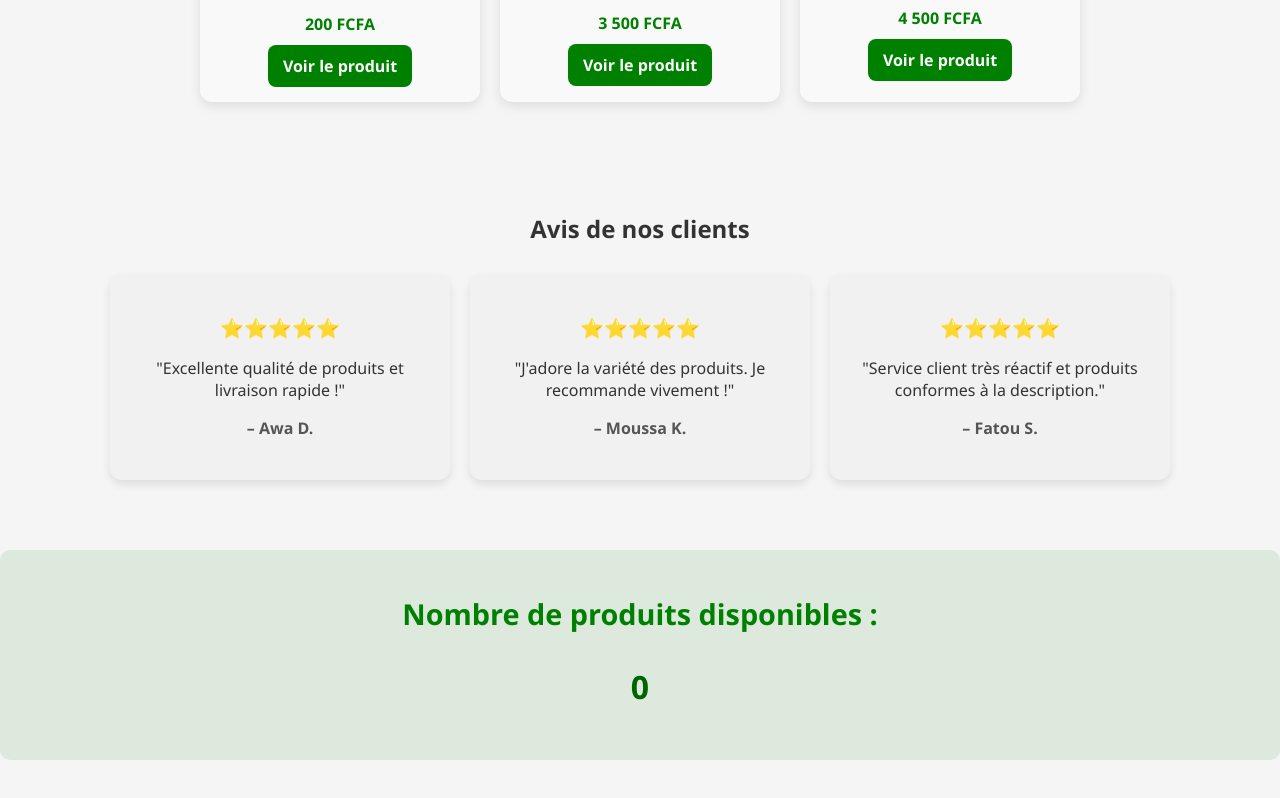
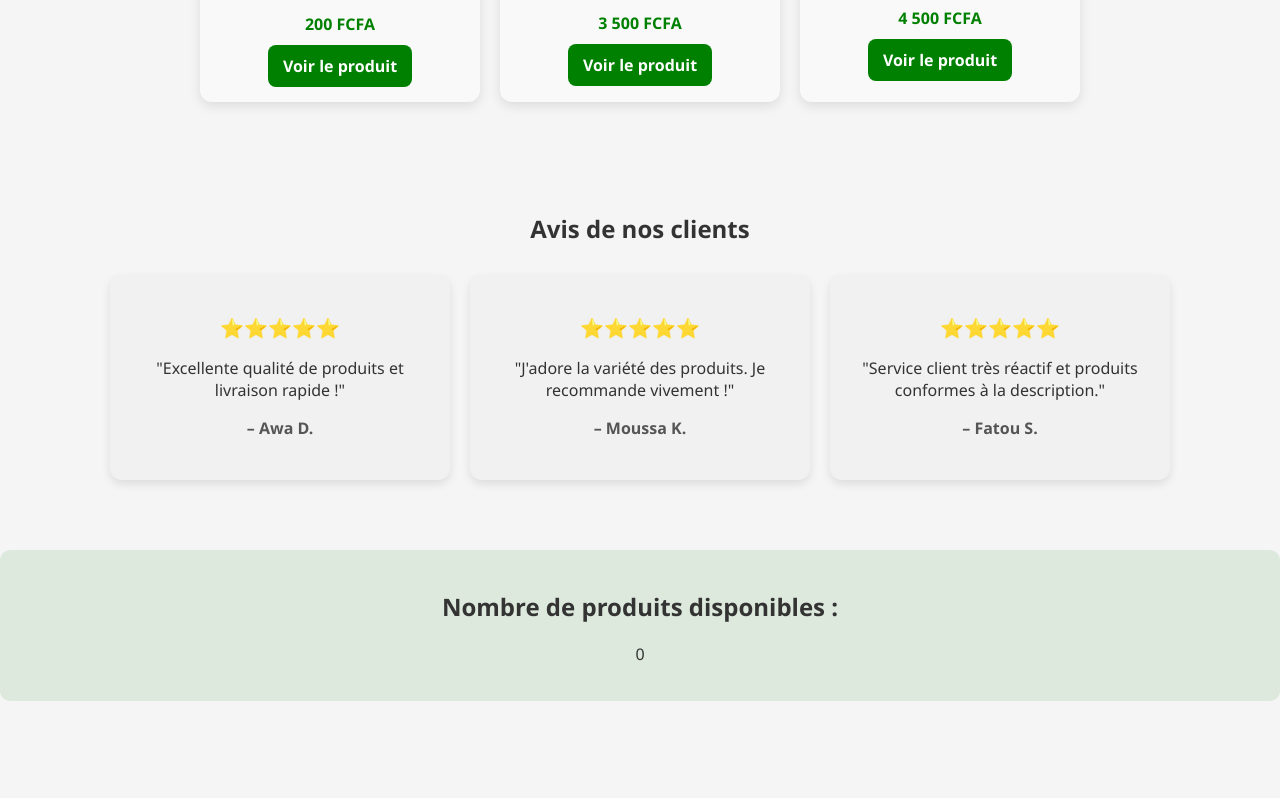
Before and after one commit to DIARRAweb/MALI-COMMERCE-AD, a plain HTML site: page index.html in a window 1280 px wide. Shown: the part 1104-1902 px from the top of the page. After the commit the page ends 1855 px from the top, so only its background shows below. Drawn offline with Linux system fonts and the light colour scheme.

Commit message:
Update index.html

```diff
--- a/index.html
+++ b/index.html
@@ -108,20 +108,6 @@ body {
   background: rgba(0, 128, 0, 0.1); /* fond vert très léger */
   border-radius: 10px;
 }
-
-.product-counter h2 {
-  font-size: 1.8em;
-  color: green;
-  margin-bottom: 10px;
-}
-
-.product-counter p {
-  font-size: 2em;
-  font-weight: bold;
-  color: darkgreen;
-}
-
-
   </style>
 
 </head>
@@ -223,17 +209,6 @@ body {
     });
   </script>
 
-  <script>
-  function updateProductCount() {
-    // Compte le nombre de produits
-    const productCount = document.querySelectorAll('.product-card').length;
-    // Met à jour le texte dans l'élément
-    document.getElementById('product-count').innerText = productCount;
-  }
-
-  // Appelle la fonction au chargement de la page
-  window.addEventListener('DOMContentLoaded', updateProductCount);
-</script>
 
 
 </body>
```
